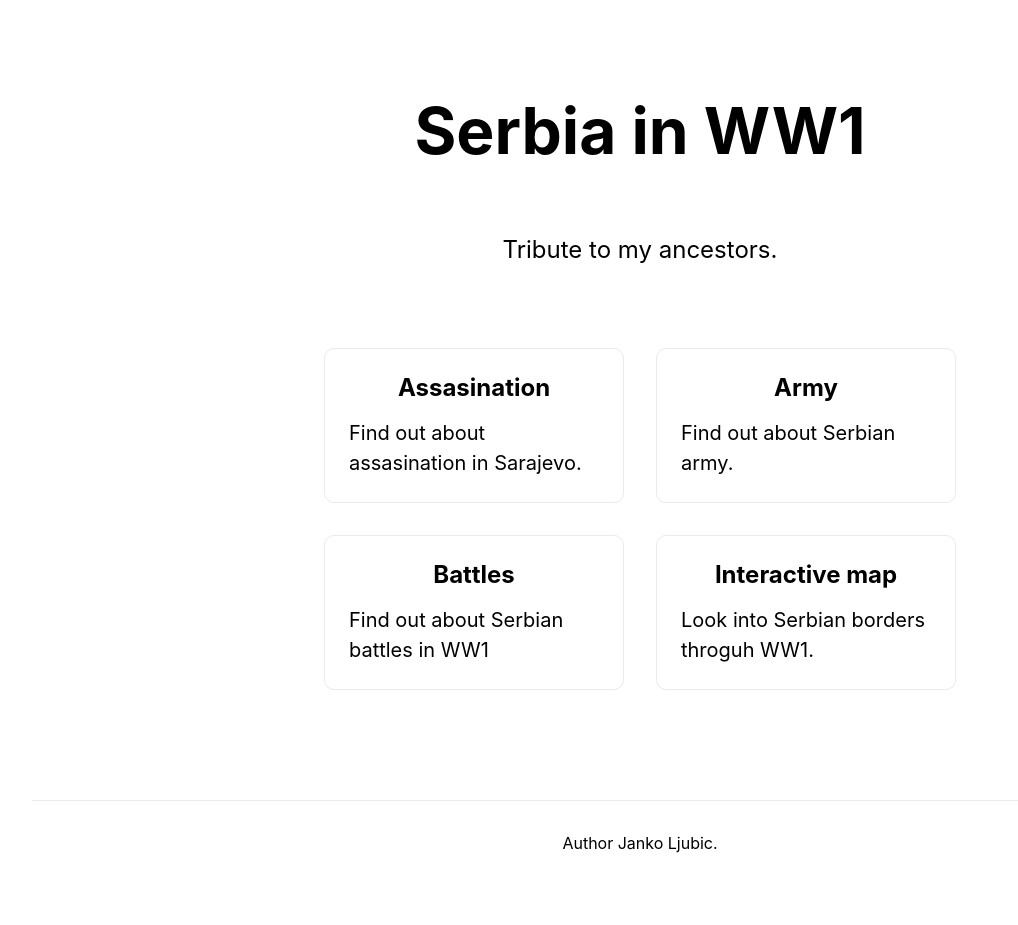
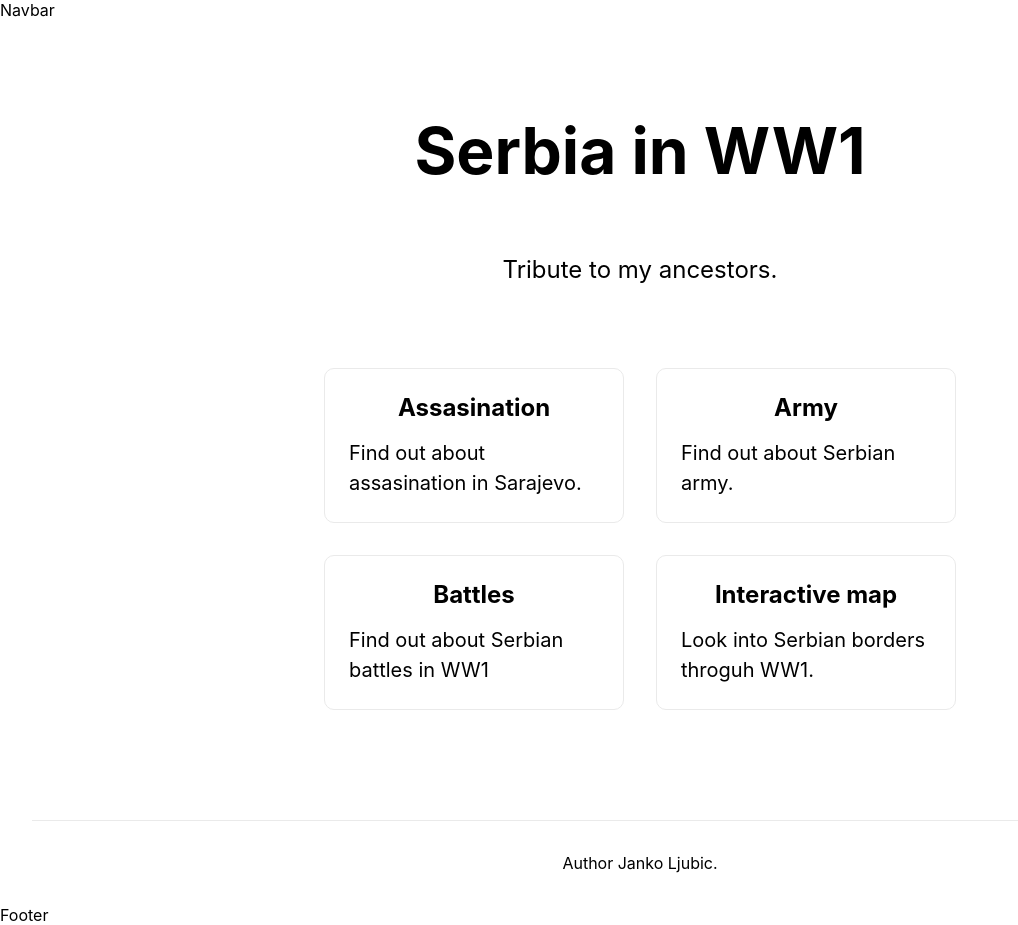
Before and after one commit to LjubicJanko/ancestors, a Next.js app: page / in a window 1280 px wide. Shown: the whole page, without its empty margins (0-1018 px from the left). Before the commit the page ends 885 px from the top, so only its background shows below. Built offline with nearby package versions, Linux system fonts and the light colour scheme.

Commit message:
Add pages

```diff
--- /dev/null
+++ b/components/footer.tsx
@@ -0,0 +1,5 @@
+export default function Footer() {
+    return (
+        <>Footer</>
+    )
+}
--- /dev/null
+++ b/components/layout.tsx
@@ -0,0 +1,17 @@
+import Navbar from './navbar'
+import Footer from './footer'
+import React, { ReactNode } from 'react'
+
+type LayoutProps = {
+    children: React.ReactNode,
+};
+
+export default function Layout({ children }: LayoutProps) {
+    return (
+        <>
+            <Navbar />
+            <main>{children}</main>
+            <Footer />
+        </>
+    )
+}
--- /dev/null
+++ b/components/navbar.tsx
@@ -0,0 +1,5 @@
+export default function Navbar() {
+    return (
+        <>Navbar</>
+    )
+}
--- a/pages/_app.tsx
+++ b/pages/_app.tsx
@@ -1,8 +1,13 @@
 import '../styles/globals.css'
 import type { AppProps } from 'next/app'
+import Layout from '../components/layout'
 
 function MyApp({ Component, pageProps }: AppProps) {
-  return <Component {...pageProps} />
+  return (
+    <Layout>
+      <Component {...pageProps} />
+    </Layout>
+  )
 }
 
 export default MyApp
--- /dev/null
+++ b/pages/army/index.tsx
@@ -0,0 +1,4 @@
+
+export default function ArmyPage() {
+    return <>Army</>
+}
--- a/pages/index.tsx
+++ b/pages/index.tsx
@@ -34,15 +34,13 @@ const Home: NextPage = () => {
               </>
             </Link>
           </div>
-          <div className={styles.card}>
 
-            <Link href="/army">
-              <>
+          <Link href="/army">
+            <div className={styles.card}>
                 <h2 className={styles.cardHeader}>Army</h2>
                 <p>Find out about Serbian army.</p>
-              </>
-            </Link>
-          </div>
+            </div>
+          </Link>
 
           <div className={styles.card}>
             <Link
```
